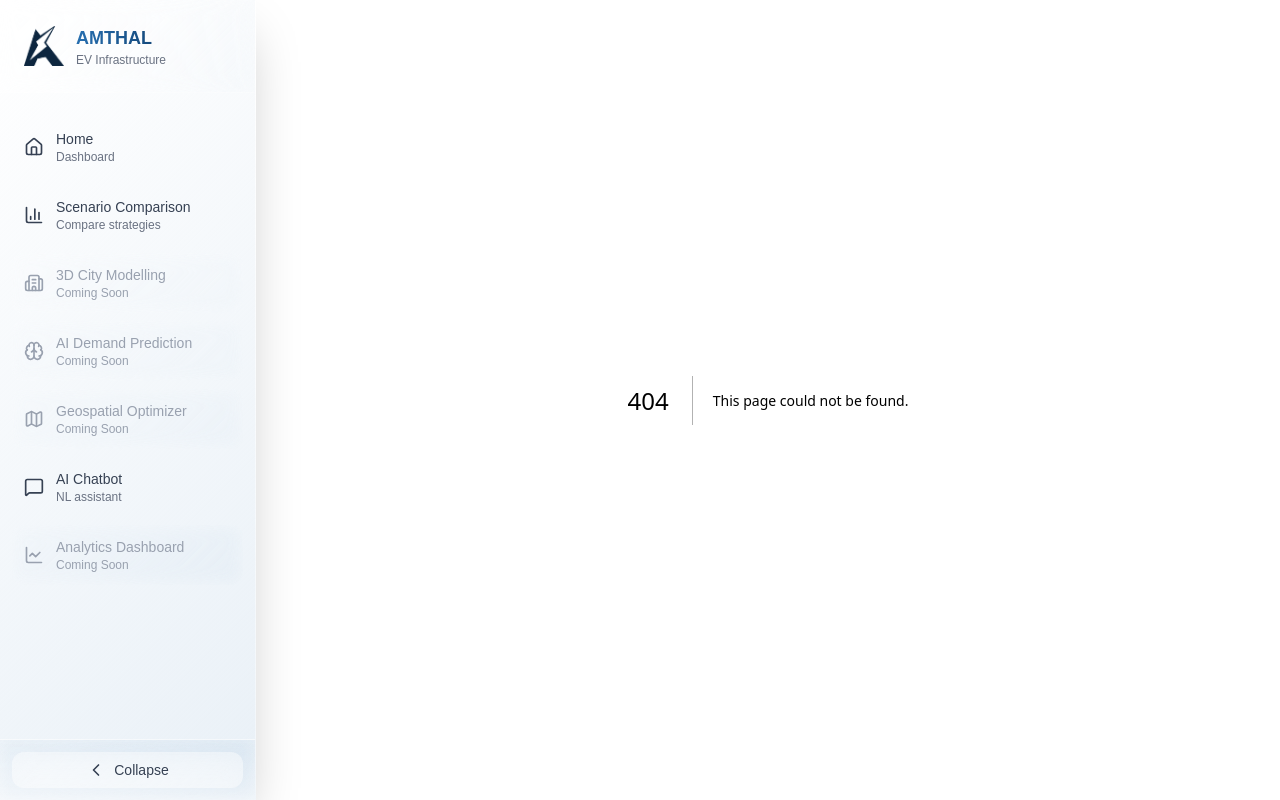
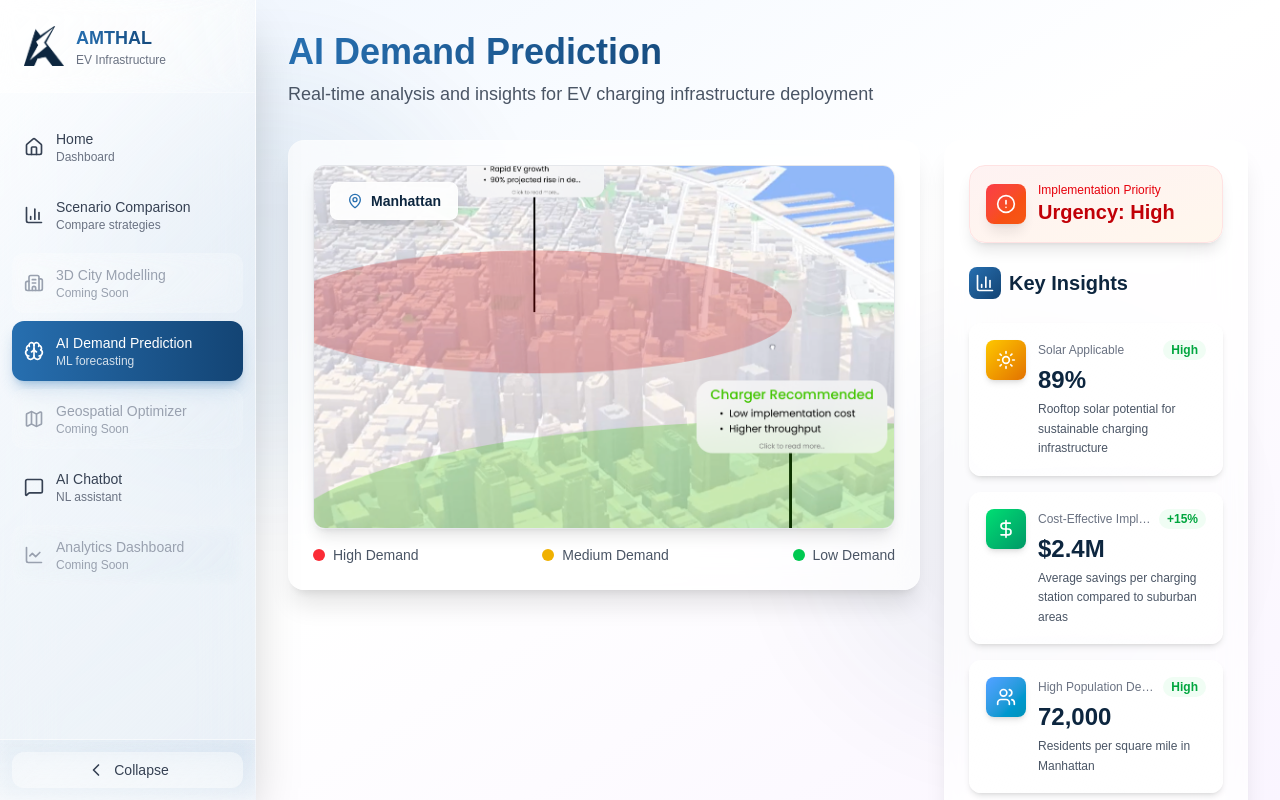
Before and after one commit to abdul-zacky/amthal, a Next.js app: page /demand-prediction in a window 1280 px wide. Before the commit this address had no page. Shown: the top 800 px of the page. Built offline with nearby package versions, Linux system fonts and the light colour scheme.

Commit message:
feat: AI demand prediction

```diff
--- a/app/components/Sidebar.tsx
+++ b/app/components/Sidebar.tsx
@@ -30,10 +30,10 @@ const menuItems = [
   },
   {
     name: 'AI Demand Prediction',
-    href: '/ai-prediction',
+    href: '/demand-prediction',
     icon: Brain,
     description: 'ML forecasting',
-    available: false,
+    available: true,
   },
   {
     name: 'Geospatial Optimizer',
--- /dev/null
+++ b/app/demand-prediction/page.tsx
@@ -0,0 +1,209 @@
+'use client';
+
+import Image from 'next/image';
+import { MapPin, TrendingUp, Users, DollarSign, Zap, Car, BarChart3, AlertCircle, Sun } from 'lucide-react';
+
+export default function DemandPrediction() {
+  const insights = [
+    {
+      icon: Sun,
+      title: 'Solar Applicable',
+      value: '89%',
+      description: 'Rooftop solar potential for sustainable charging infrastructure',
+      trend: 'High',
+      color: 'from-yellow-400 to-amber-600',
+    },
+    {
+      icon: DollarSign,
+      title: 'Cost-Effective Implementation',
+      value: '$2.4M',
+      description: 'Average savings per charging station compared to suburban areas',
+      trend: '+15%',
+      color: 'from-green-400 to-emerald-600',
+    },
+    {
+      icon: Users,
+      title: 'High Population Density',
+      value: '72,000',
+      description: 'Residents per square mile in Manhattan',
+      trend: 'High',
+      color: 'from-blue-400 to-cyan-600',
+    },
+    {
+      icon: Car,
+      title: 'Current EV Adoption',
+      value: '18.5%',
+      description: 'Of vehicles registered in Manhattan are EVs',
+      trend: '+8.2%',
+      color: 'from-purple-400 to-indigo-600',
+    },
+    {
+      icon: Zap,
+      title: 'EV Charging Demand',
+      value: '2,840',
+      description: 'Daily charging sessions needed across the district',
+      trend: '+12%',
+      color: 'from-amber-400 to-orange-600',
+    },
+    {
+      icon: BarChart3,
+      title: 'Infrastructure Gap',
+      value: '67%',
+      description: 'Current demand not met by existing charging stations',
+      trend: 'Critical',
+      color: 'from-red-400 to-rose-600',
+    },
+    {
+      icon: TrendingUp,
+      title: 'Projected Growth',
+      value: '34%',
+      description: 'Expected increase in EV adoption over next 3 years',
+      trend: '+2024',
+      color: 'from-teal-400 to-cyan-600',
+    },
+  ];
+
+  return (
+    <div className="min-h-screen relative overflow-hidden">
+      {/* Animated Background */}
+      <div className="fixed inset-0 -z-10">
+        <div className="absolute inset-0 bg-gradient-to-br from-blue-50 via-white to-purple-50"></div>
+        <div className="absolute top-0 left-0 w-full h-full opacity-30">
+          <div className="absolute top-20 left-20 w-96 h-96 bg-gradient-to-r from-[#276FB0]/30 to-[#134474]/30 rounded-full blur-3xl animate-pulse"></div>
+          <div className="absolute bottom-20 right-20 w-96 h-96 bg-gradient-to-r from-[#134474]/30 to-[#0D263F]/30 rounded-full blur-3xl animate-pulse" style={{ animationDelay: '1s' }}></div>
+        </div>
+      </div>
+
+      <div className="p-8 max-w-[1800px] mx-auto">
+        {/* Header */}
+        <div className="mb-8">
+          <h1 className="text-4xl font-bold mb-2 bg-gradient-to-r from-[#276FB0] via-[#134474] to-[#0D263F] bg-clip-text text-transparent">
+            AI Demand Prediction
+          </h1>
+          <p className="text-gray-600 text-lg">
+            Real-time analysis and insights for EV charging infrastructure deployment
+          </p>
+        </div>
+
+        {/* Main Content Container */}
+        <div className="grid grid-cols-1 lg:grid-cols-3 gap-6">
+          {/* Left Side - Map Section (2/3 width) */}
+          <div className="lg:col-span-2">
+            {/* Map Container */}
+            <div className="bg-white/70 backdrop-blur-xl rounded-2xl p-6 border border-white/20 shadow-xl">
+              <div className="relative w-full aspect-[16/10] rounded-xl overflow-hidden border border-gray-200 shadow-lg">
+                <Image
+                  src="/images/3d-view-map.png"
+                  alt="Manhattan EV Charging Demand Map"
+                  fill
+                  className="object-cover"
+                  priority
+                />
+                {/* Current Location Card Overlay */}
+                <div className="absolute top-4 left-4 bg-white/90 backdrop-blur-md rounded-lg px-4 py-2 shadow-lg border border-white/40 flex items-center gap-2">
+                  <MapPin className="w-4 h-4 text-[#276FB0]" />
+                  <span className="text-sm font-bold text-[#0D263F]">Manhattan</span>
+                </div>
+              </div>
+              <div className="mt-4 flex items-center justify-between text-sm text-gray-600">
+                <div className="flex items-center gap-2">
+                  <div className="w-3 h-3 rounded-full bg-red-500"></div>
+                  <span>High Demand</span>
+                </div>
+                <div className="flex items-center gap-2">
+                  <div className="w-3 h-3 rounded-full bg-yellow-500"></div>
+                  <span>Medium Demand</span>
+                </div>
+                <div className="flex items-center gap-2">
+                  <div className="w-3 h-3 rounded-full bg-green-500"></div>
+                  <span>Low Demand</span>
+                </div>
+              </div>
+            </div>
+          </div>
+
+          {/* Right Side - Insights Sidebar (1/3 width) */}
+          <div className="lg:col-span-1">
+            <div className="bg-white/70 backdrop-blur-xl rounded-2xl p-6 border border-white/20 shadow-xl h-full">
+              {/* Urgency Level */}
+              <div className="bg-gradient-to-br from-red-50 to-orange-50 backdrop-blur-xl rounded-2xl p-4 border border-red-100 shadow-lg mb-6">
+                <div className="flex items-center gap-3">
+                  <div className="w-10 h-10 bg-gradient-to-br from-red-500 to-orange-600 rounded-lg flex items-center justify-center shadow-lg animate-pulse">
+                    <AlertCircle className="w-5 h-5 text-white" />
+                  </div>
+                  <div>
+                    <p className="text-xs text-red-600 font-medium">Implementation Priority</p>
+                    <h2 className="text-xl font-bold text-red-700">Urgency: High</h2>
+                  </div>
+                </div>
+              </div>
+
+              <h3 className="text-xl font-bold text-[#0D263F] mb-6 flex items-center gap-2">
+                <div className="w-8 h-8 bg-gradient-to-br from-[#276FB0] to-[#134474] rounded-lg flex items-center justify-center">
+                  <BarChart3 className="w-5 h-5 text-white" />
+                </div>
+                Key Insights
+              </h3>
+
+              <div className="space-y-4">
+                {insights.map((insight, index) => {
+                  const Icon = insight.icon;
+                  return (
+                    <div
+                      key={index}
+                      className="bg-gradient-to-br from-white/80 to-white/40 backdrop-blur-md rounded-xl p-4 border border-white/40 shadow-md hover:shadow-xl transition-all hover:-translate-y-1 group"
+                    >
+                      <div className="flex items-start gap-3">
+                        <div className={`w-10 h-10 bg-gradient-to-br ${insight.color} rounded-lg flex items-center justify-center flex-shrink-0 shadow-md group-hover:scale-110 transition-transform`}>
+                          <Icon className="w-5 h-5 text-white" />
+                        </div>
+                        <div className="flex-1 min-w-0">
+                          <div className="flex items-center justify-between mb-1">
+                            <p className="text-xs text-gray-500 font-medium truncate">
+                              {insight.title}
+                            </p>
+                            <span className="text-xs font-bold text-green-600 bg-green-50 px-2 py-0.5 rounded-full flex-shrink-0 ml-2">
+                              {insight.trend}
+                            </span>
+                          </div>
+                          <p className="text-2xl font-bold text-[#0D263F] mb-1">
+                            {insight.value}
+                          </p>
+                          <p className="text-xs text-gray-600 leading-relaxed">
+                            {insight.description}
+                          </p>
+                        </div>
+                      </div>
+                    </div>
+                  );
+                })}
+              </div>
+
+              {/* Summary Section */}
+              <div className="mt-6 pt-6 border-t border-gray-200">
+                <div className="bg-gradient-to-br from-[#276FB0]/10 to-[#134474]/10 rounded-xl p-4 border border-[#276FB0]/20">
+                  <h4 className="font-bold text-[#0D263F] mb-2 text-sm">
+                    Recommendation Summary
+                  </h4>
+                  <p className="text-xs text-gray-700 leading-relaxed">
+                    Based on the analysis, Manhattan requires immediate deployment of EV charging infrastructure.
+                    The combination of high population density, strong EV adoption trends, and significant infrastructure
+                    gaps makes this location a priority for investment. Expected ROI within 18-24 months.
+                  </p>
+                  <div className="mt-3 flex gap-2">
+                    <button className="flex-1 bg-gradient-to-r from-[#276FB0] to-[#134474] text-white text-xs font-semibold py-2 px-3 rounded-lg hover:shadow-lg transition-all hover:scale-105">
+                      View Details
+                    </button>
+                    <button className="flex-1 bg-white/60 backdrop-blur-sm text-[#134474] text-xs font-semibold py-2 px-3 rounded-lg border border-[#276FB0]/30 hover:bg-white/80 transition-all">
+                      Export Report
+                    </button>
+                  </div>
+                </div>
+              </div>
+            </div>
+          </div>
+        </div>
+      </div>
+    </div>
+  );
+}
```
Also changed, not shown: public/images/2d-view-map.png (added), public/images/3d-view-map.png (added).
